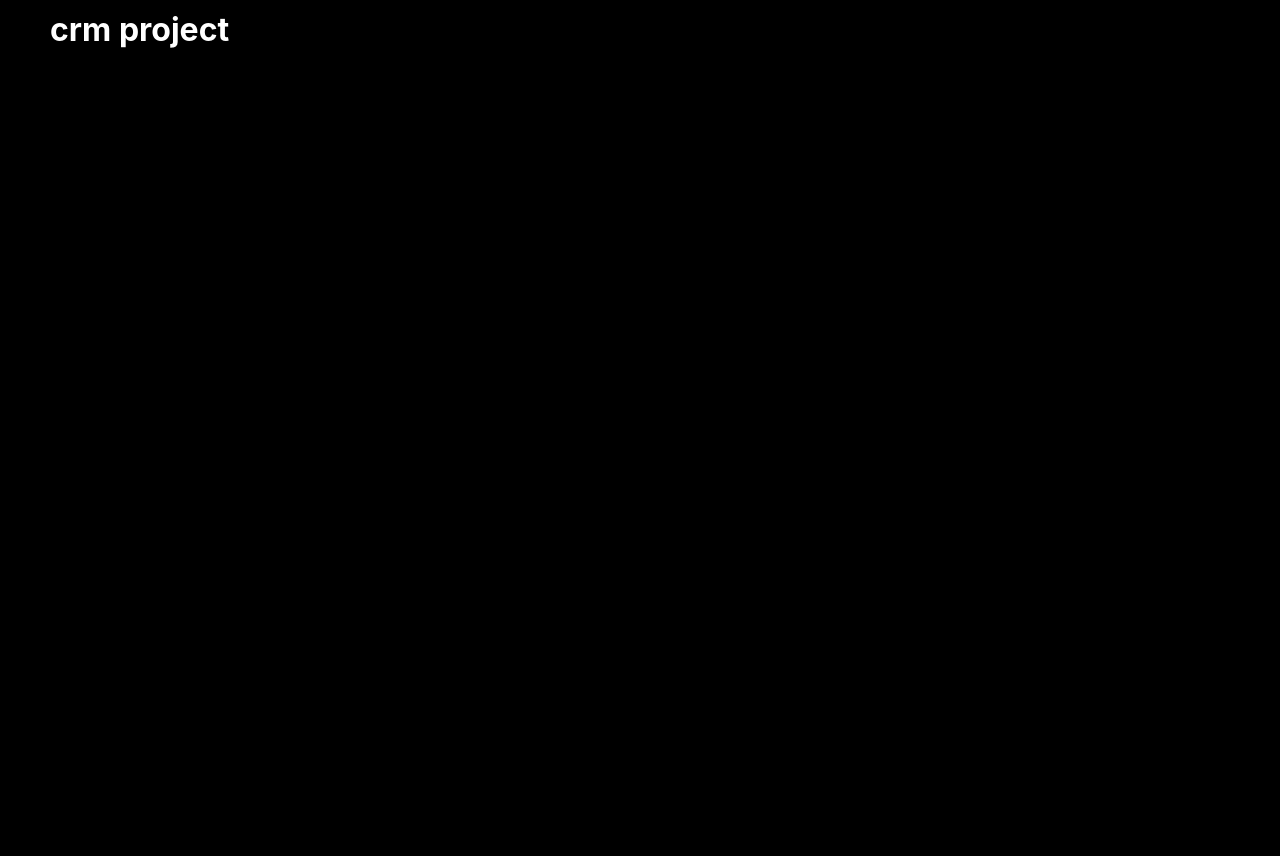
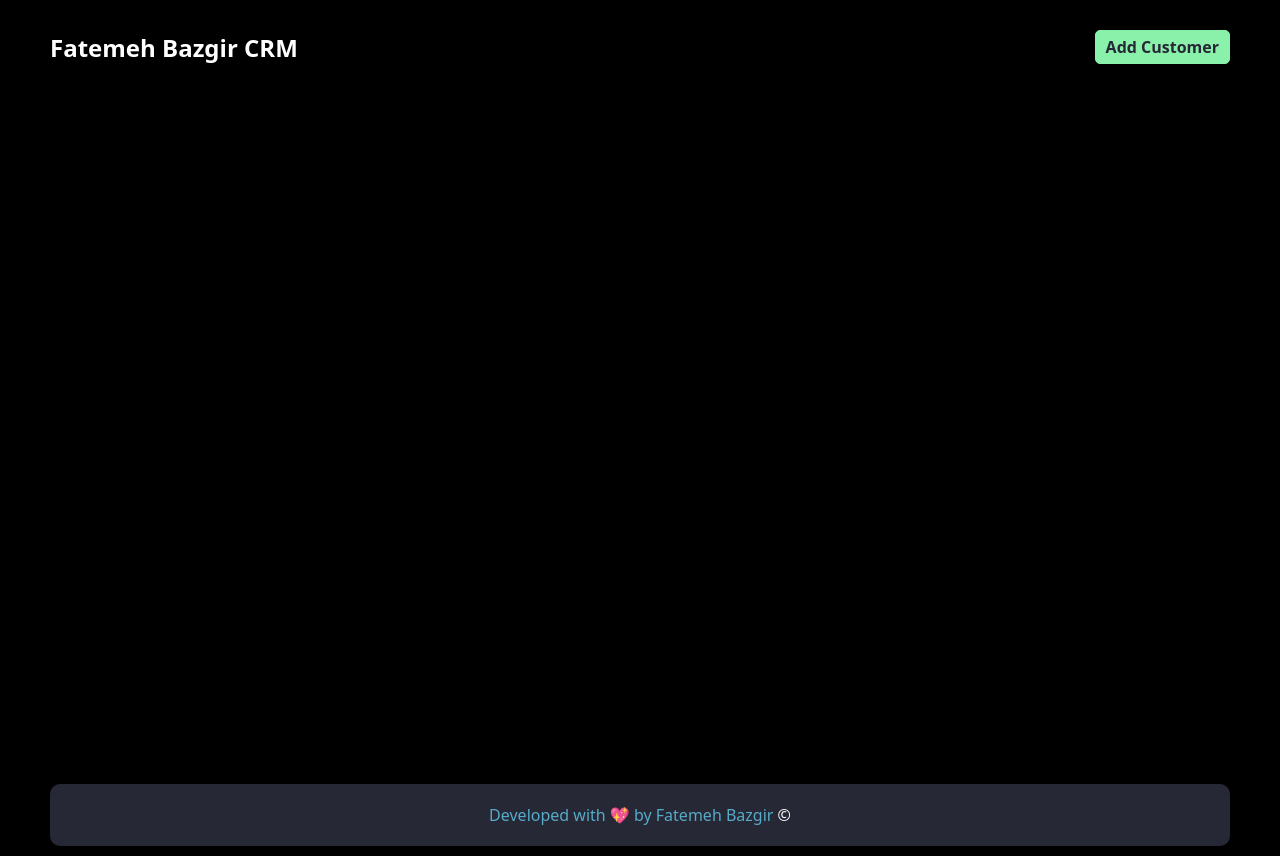
Before and after one commit to fatemehbazgir/CRM-Next.js, a Next.js app: page / in a window 1280 px wide. Before the commit the page ends 800 px from the top, so only its background shows below. Built offline with nearby package versions, Linux system fonts and the light colour scheme.

Commit message:
Create layout

```diff
--- /dev/null
+++ b/components/layout/Layout.js
@@ -0,0 +1,18 @@
+import Link from "next/link"
+
+function Layout({ children }) {
+    return (
+        <>
+            <header className="header">
+                <h2>Fatemeh Bazgir CRM</h2>
+                <Link href="/add-customer">Add Customer</Link>
+            </header>
+            <div className="main">{children}</div>
+            <footer className="footer">
+                <a href="https://github.com/fatemehbazgir/CRM-Next.js" target="_blank" rel="noreferrer">Developed with 💖 by Fatemeh Bazgir</a> &copy;
+            </footer>
+        </>
+    )
+}
+
+export default Layout
--- a/pages/_app.js
+++ b/pages/_app.js
@@ -1,9 +1,13 @@
+import Layout from "../components/layout/Layout";
+
 import "../styles/globals.css";
 
 function MyApp({ Component, pageProps }) {
   return (
 
-    <Component {...pageProps} />
+    <Layout>
+      <Component {...pageProps} />
+    </Layout>
 
   );
 }
--- a/styles/globals.css
+++ b/styles/globals.css
@@ -1,8 +1,17 @@
 body {
-  font-family: -apple-system, BlinkMacSystemFont, Segoe UI, Roboto, Oxygen,
-    Ubuntu, Cantarell, Fira Sans, Droid Sans, Helvetica Neue, sans-serif;
+  font-family:
+    system-ui,
+    -apple-system,
+    BlinkMacSystemFont,
+    "Segoe UI",
+    Roboto,
+    Oxygen,
+    Ubuntu,
+    Cantarell,
+    "Open Sans",
+    "Helvetica Neue",
+    sans-serif;
   background-color: black;
-  color: #fff;
   max-width: 1200px;
   margin: auto;
   padding: 10px;
@@ -18,3 +27,33 @@ a {
   padding: 0;
   margin: 0;
 }
+
+.header {
+  display: flex;
+  justify-content: space-between;
+  align-items: center;
+  color: white;
+  margin: 20px 0 40px;
+}
+.main {
+  min-height: 85vh;
+}
+
+.footer {
+  background-color: #262836;
+  text-align: center;
+  color: white;
+  padding: 20px 10px;
+  border-radius: 10px;
+}
+.footer a {
+  color: #57aac8;
+}
+.header a {
+  border: 1px solid #8af1aa;
+  background-color: #8af1aa;
+  color: #262836;
+  padding: 5px 10px;
+  border-radius: 5px;
+  font-weight: bold;
+}
```
